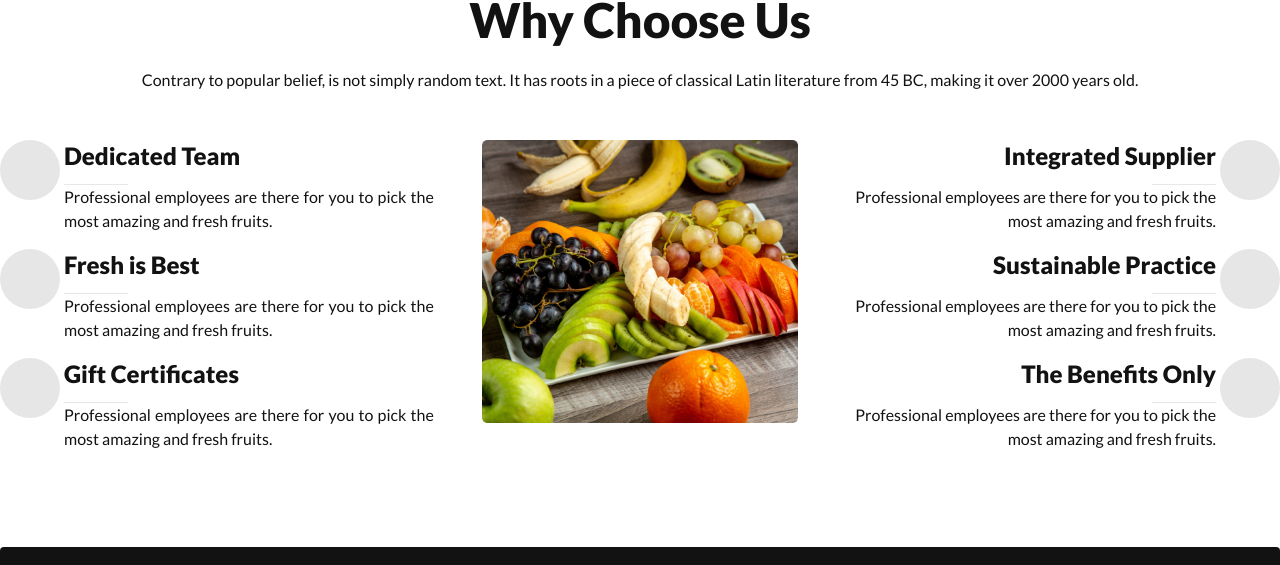
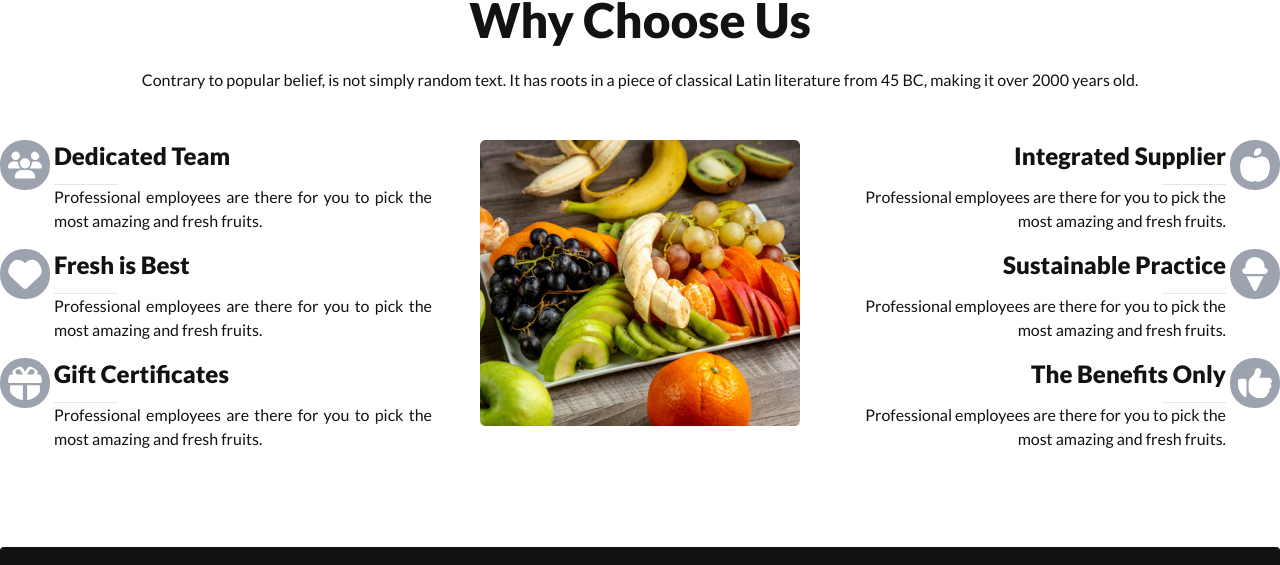
Before and after one commit to tahmid530/Fruit-Brust-Webpage, a plain HTML site: page index.html in a window 1280 px wide. Shown: the part 2634-3199 px from the top of the page. Drawn offline with nearby package versions, Linux system fonts and the light colour scheme.

Commit message:
last commit

```diff
--- a/index.html
+++ b/index.html
@@ -503,10 +503,7 @@
                     <div class="grid grid-cols-1 md:flex gap-x-1">
 
                         <div class="flex mx-auto md:mx-0">
-                            <svg xmlns="http://www.w3.org/2000/svg" width="60" height="60" viewBox="0 0 60 60"
-                                fill="none">
-                                <circle cx="30" cy="30" r="30" fill="#121212" fill-opacity="0.1" />
-                            </svg>
+                            <svg xmlns="http://www.w3.org/2000/svg"height="50" width="50" class="bg-gray-400 rounded-3xl p-2" fill="white" viewBox="0 0 640 512"><!--! Font Awesome Free 6.4.0 by @fontawesome - https://fontawesome.com License - https://fontawesome.com/license (Commercial License) Copyright 2023 Fonticons, Inc. --><path d="M144 0a80 80 0 1 1 0 160A80 80 0 1 1 144 0zM512 0a80 80 0 1 1 0 160A80 80 0 1 1 512 0zM0 298.7C0 239.8 47.8 192 106.7 192h42.7c15.9 0 31 3.5 44.6 9.7c-1.3 7.2-1.9 14.7-1.9 22.3c0 38.2 16.8 72.5 43.3 96c-.2 0-.4 0-.7 0H21.3C9.6 320 0 310.4 0 298.7zM405.3 320c-.2 0-.4 0-.7 0c26.6-23.5 43.3-57.8 43.3-96c0-7.6-.7-15-1.9-22.3c13.6-6.3 28.7-9.7 44.6-9.7h42.7C592.2 192 640 239.8 640 298.7c0 11.8-9.6 21.3-21.3 21.3H405.3zM224 224a96 96 0 1 1 192 0 96 96 0 1 1 -192 0zM128 485.3C128 411.7 187.7 352 261.3 352H378.7C452.3 352 512 411.7 512 485.3c0 14.7-11.9 26.7-26.7 26.7H154.7c-14.7 0-26.7-11.9-26.7-26.7z"/></svg>
                         </div>
 
                         <div>
@@ -521,10 +518,7 @@
                     <div class="grid grid-cols-1 md:flex gap-x-1">
 
                         <div class="flex mx-auto md:mx-0">
-                            <svg xmlns="http://www.w3.org/2000/svg" width="60" height="60" viewBox="0 0 60 60"
-                                fill="none">
-                                <circle cx="30" cy="30" r="30" fill="#121212" fill-opacity="0.1" />
-                            </svg>
+                            <svg xmlns="http://www.w3.org/2000/svg"height="50" width="50" class="bg-gray-400 rounded-3xl p-2" fill="white" viewBox="0 0 512 512"><!--! Font Awesome Free 6.4.0 by @fontawesome - https://fontawesome.com License - https://fontawesome.com/license (Commercial License) Copyright 2023 Fonticons, Inc. --><path d="M47.6 300.4L228.3 469.1c7.5 7 17.4 10.9 27.7 10.9s20.2-3.9 27.7-10.9L464.4 300.4c30.4-28.3 47.6-68 47.6-109.5v-5.8c0-69.9-50.5-129.5-119.4-141C347 36.5 300.6 51.4 268 84L256 96 244 84c-32.6-32.6-79-47.5-124.6-39.9C50.5 55.6 0 115.2 0 185.1v5.8c0 41.5 17.2 81.2 47.6 109.5z"/></svg>
                         </div>
 
                         <div>
@@ -539,10 +533,7 @@
                     <div class="grid grid-cols-1 md:flex gap-x-1">
 
                         <div class="flex mx-auto md:mx-0">
-                            <svg xmlns="http://www.w3.org/2000/svg" width="60" height="60" viewBox="0 0 60 60"
-                                fill="none">
-                                <circle cx="30" cy="30" r="30" fill="#121212" fill-opacity="0.1" />
-                            </svg>
+                            <svg xmlns="http://www.w3.org/2000/svg"height="50" width="50" class="bg-gray-400 rounded-3xl p-2" fill="white" viewBox="0 0 512 512"><!--! Font Awesome Free 6.4.0 by @fontawesome - https://fontawesome.com License - https://fontawesome.com/license (Commercial License) Copyright 2023 Fonticons, Inc. --><path d="M190.5 68.8L225.3 128H224 152c-22.1 0-40-17.9-40-40s17.9-40 40-40h2.2c14.9 0 28.8 7.9 36.3 20.8zM64 88c0 14.4 3.5 28 9.6 40H32c-17.7 0-32 14.3-32 32v64c0 17.7 14.3 32 32 32H480c17.7 0 32-14.3 32-32V160c0-17.7-14.3-32-32-32H438.4c6.1-12 9.6-25.6 9.6-40c0-48.6-39.4-88-88-88h-2.2c-31.9 0-61.5 16.9-77.7 44.4L256 85.5l-24.1-41C215.7 16.9 186.1 0 154.2 0H152C103.4 0 64 39.4 64 88zm336 0c0 22.1-17.9 40-40 40H288h-1.3l34.8-59.2C329.1 55.9 342.9 48 357.8 48H360c22.1 0 40 17.9 40 40zM32 288V464c0 26.5 21.5 48 48 48H224V288H32zM288 512H432c26.5 0 48-21.5 48-48V288H288V512z"/></svg>
                         </div>
 
                         <div>
@@ -569,10 +560,7 @@
                     <div class="grid grid-cols-1 md:flex lg:flex-row-reverse gap-x-1">
 
                         <div class="flex mx-auto md:mx-0">
-                            <svg xmlns="http://www.w3.org/2000/svg" width="60" height="60" viewBox="0 0 60 60"
-                                fill="none">
-                                <circle cx="30" cy="30" r="30" fill="#121212" fill-opacity="0.1" />
-                            </svg>
+                            <svg xmlns="http://www.w3.org/2000/svg"height="50" width="50" class="bg-gray-400 rounded-3xl p-2" fill="white" viewBox="0 0 448 512"><!--! Font Awesome Free 6.4.0 by @fontawesome - https://fontawesome.com License - https://fontawesome.com/license (Commercial License) Copyright 2023 Fonticons, Inc. --><path d="M224 112c-8.8 0-16-7.2-16-16V80c0-44.2 35.8-80 80-80h16c8.8 0 16 7.2 16 16V32c0 44.2-35.8 80-80 80H224zM0 288c0-76.3 35.7-160 112-160c27.3 0 59.7 10.3 82.7 19.3c18.8 7.3 39.9 7.3 58.7 0c22.9-8.9 55.4-19.3 82.7-19.3c76.3 0 112 83.7 112 160c0 128-80 224-160 224c-16.5 0-38.1-6.6-51.5-11.3c-8.1-2.8-16.9-2.8-25 0c-13.4 4.7-35 11.3-51.5 11.3C80 512 0 416 0 288z"/></svg>
                         </div>
 
                         <div>
@@ -587,10 +575,7 @@
                     <div class="grid grid-cols-1 md:flex lg:flex-row-reverse gap-x-1">
 
                         <div class="flex mx-auto md:mx-0">
-                            <svg xmlns="http://www.w3.org/2000/svg" width="60" height="60" viewBox="0 0 60 60"
-                                fill="none">
-                                <circle cx="30" cy="30" r="30" fill="#121212" fill-opacity="0.1" />
-                            </svg>
+                            <svg xmlns="http://www.w3.org/2000/svg"height="50" width="50" class="bg-gray-400 rounded-3xl p-2" fill="white" viewBox="0 0 448 512"><!--! Font Awesome Free 6.4.0 by @fontawesome - https://fontawesome.com License - https://fontawesome.com/license (Commercial License) Copyright 2023 Fonticons, Inc. --><path d="M367.1 160c.6-5.3 .9-10.6 .9-16C368 64.5 303.5 0 224 0S80 64.5 80 144c0 5.4 .3 10.7 .9 16H80c-26.5 0-48 21.5-48 48s21.5 48 48 48h53.5 181H368c26.5 0 48-21.5 48-48s-21.5-48-48-48h-.9zM96 288L200.8 497.7c4.4 8.8 13.3 14.3 23.2 14.3s18.8-5.5 23.2-14.3L352 288H96z"/></svg>
                         </div>
 
                         <div>
@@ -605,10 +590,7 @@
                     <div class="grid grid-cols-1 md:flex lg:flex-row-reverse gap-x-1">
 
                         <div class="flex mx-auto md:mx-0">
-                            <svg xmlns="http://www.w3.org/2000/svg" width="60" height="60" viewBox="0 0 60 60"
-                                fill="none">
-                                <circle cx="30" cy="30" r="30" fill="#121212" fill-opacity="0.1" />
-                            </svg>
+                            <svg xmlns="http://www.w3.org/2000/svg"height="50" width="50" class="bg-gray-400 rounded-3xl p-2" fill="white" viewBox="0 0 512 512"><!--! Font Awesome Free 6.4.0 by @fontawesome - https://fontawesome.com License - https://fontawesome.com/license (Commercial License) Copyright 2023 Fonticons, Inc. --><path d="M313.4 32.9c26 5.2 42.9 30.5 37.7 56.5l-2.3 11.4c-5.3 26.7-15.1 52.1-28.8 75.2H464c26.5 0 48 21.5 48 48c0 18.5-10.5 34.6-25.9 42.6C497 275.4 504 288.9 504 304c0 23.4-16.8 42.9-38.9 47.1c4.4 7.3 6.9 15.8 6.9 24.9c0 21.3-13.9 39.4-33.1 45.6c.7 3.3 1.1 6.8 1.1 10.4c0 26.5-21.5 48-48 48H294.5c-19 0-37.5-5.6-53.3-16.1l-38.5-25.7C176 420.4 160 390.4 160 358.3V320 272 247.1c0-29.2 13.3-56.7 36-75l7.4-5.9c26.5-21.2 44.6-51 51.2-84.2l2.3-11.4c5.2-26 30.5-42.9 56.5-37.7zM32 192H96c17.7 0 32 14.3 32 32V448c0 17.7-14.3 32-32 32H32c-17.7 0-32-14.3-32-32V224c0-17.7 14.3-32 32-32z"/></svg>
                         </div>
 
                         <div>
```
